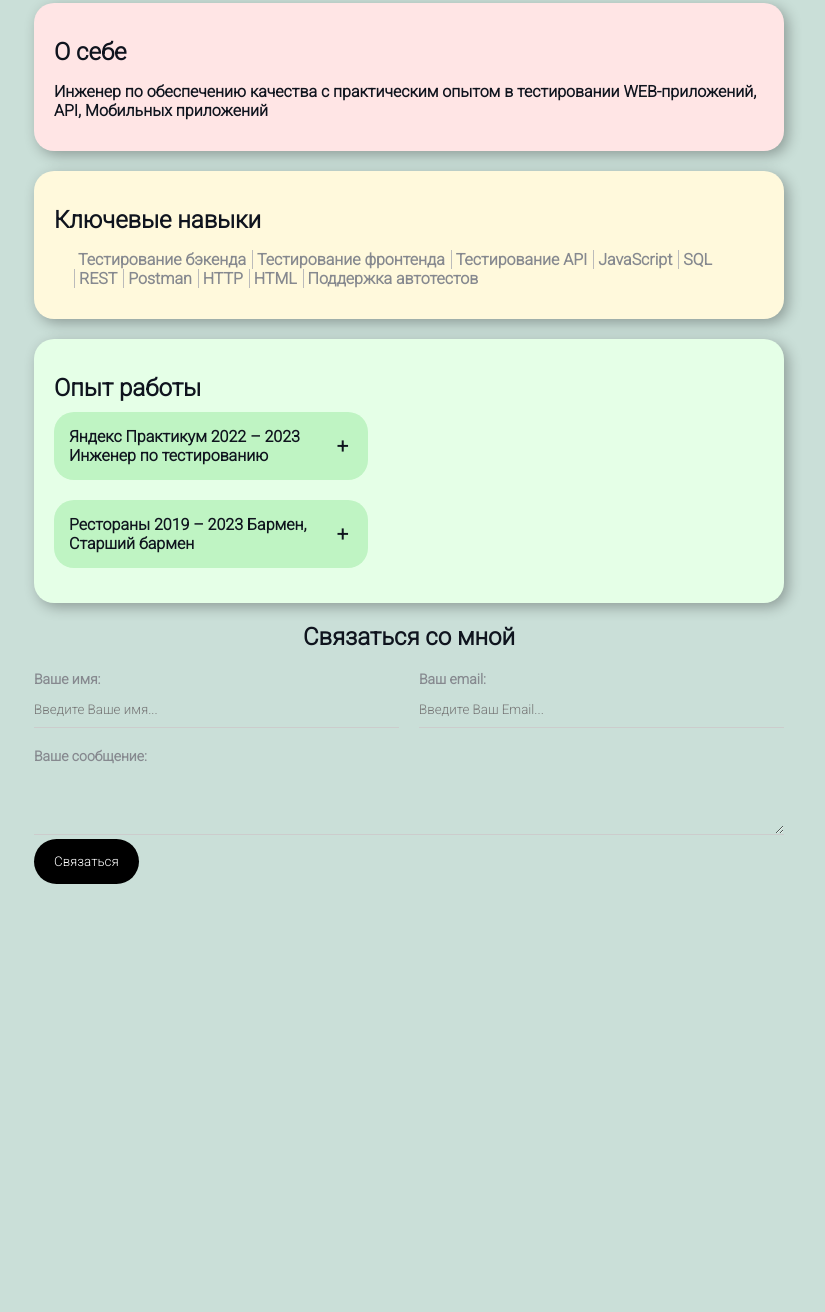
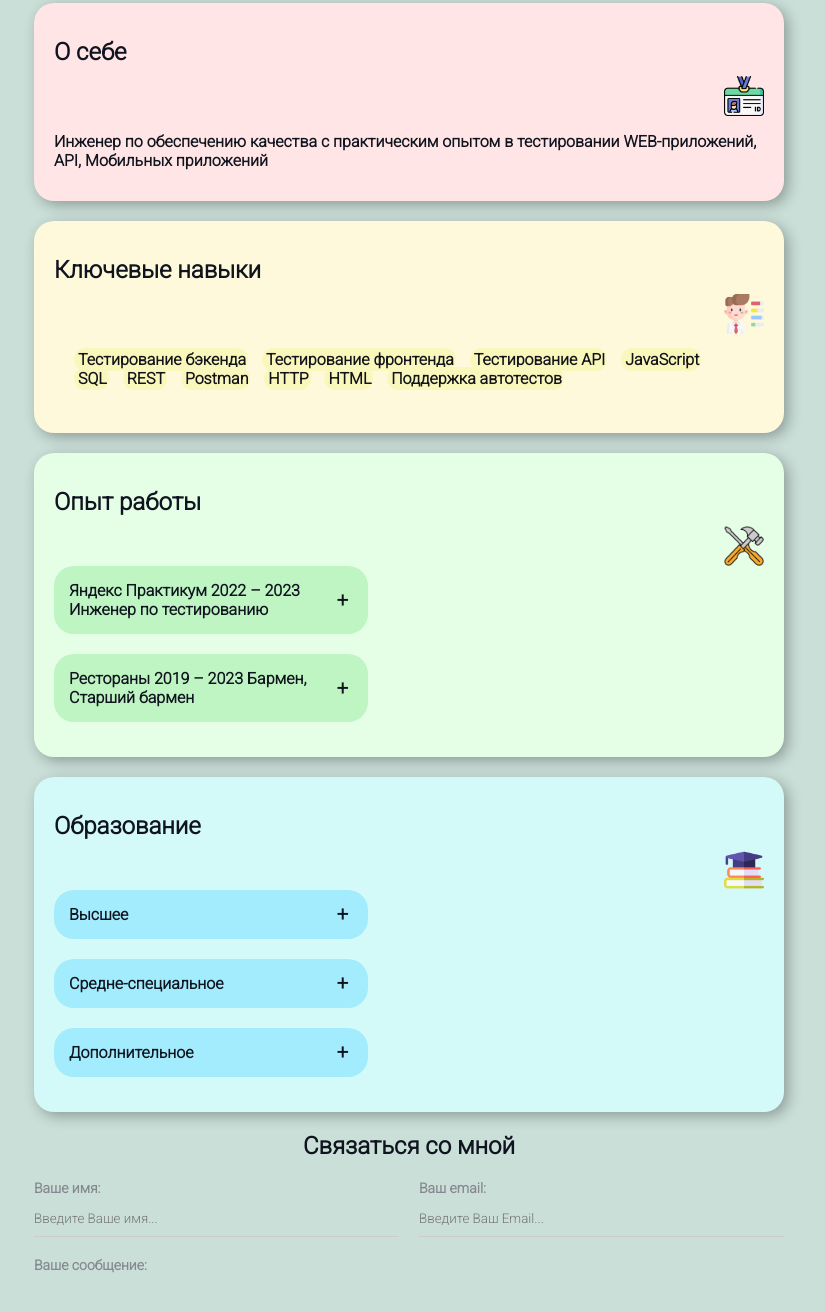
Before and after one commit to PavelSAMSON/My_Resume, a plain HTML site: page index.html in a window 1280 px wide. Shown: the part 305-1617 px from the top of the page, without its empty margins (231-1056 px from the left). Drawn offline with Linux system fonts and the light colour scheme.

Commit message:
19.05.23

```diff
--- a/index.html
+++ b/index.html
@@ -24,6 +24,7 @@
 
     <div class="card bg-red">
     <h2>О себе</h2>
+    <img src="Osebe.png" alt="img" class="osebe">
     <p>
       Инженер по обеспечению качества с практическим опытом в тестировании WEB-приложений, API, Мобильных приложений
     </p>
@@ -32,6 +33,7 @@
 
     <div class="card bg-yellow">
   <h2>Ключевые навыки</h2>
+  <img src="skills.png" alt="img" class="skills">
   <ol class="list">
       <li>Тестирование бэкенда</li>
       <li>Тестирование фронтенда</li>
@@ -49,7 +51,9 @@
 
     <div class="card bg-green" id="color">
       <h2>Опыт работы</h2>
-        <div class="accordion">Яндекс Практикум  2022 – 2023  Инженер по тестированию</div>
+      <img src="Molot.png" alt="img" class="Molot">
+        <div class="accordion">
+          Яндекс Практикум  2022 – 2023  Инженер по тестированию</div>
             <div class="content">
               <ol class="list-two">
                 <li>Тестировал веб-приложения на соответствие функциональным и нефункциональным требованиям.</li>
@@ -74,6 +78,27 @@
                 <li>Консультация в выборе напитков;
                 <li>Работа с кассой.
               </ol>
+            </div>
+    </div>
+
+    <div class="card" id="Obr">
+      <h2>Образование</h2>
+      <img src="Obr.png" alt="img" class="Books">
+        <div class="accordion">Высшее</div>
+            <div class="content">
+              <p>Омский государственный университет путей сообщения (ОмГУПС) 2018 - 2024</p>
+              <p>Электрический транспорт железных дорог</p>
+              <p>Инженер путей сообщения</p>
+            </div>
+        <div class="accordion">Средне-специальное</div>
+            <div class="content">
+              <p>Барнаульский лицей железнодорожного транспорта (БЛЖДТ) 2015-2018</p>
+              <p>Помощник машиниста тепловоза</p>
+            </div>
+        <div class="accordion">Дополнительное</div>
+            <div class="content">
+              <p>Яндекс Практикум 2022-2023</p>
+              <p>Инженер по тестированию</p>
             </div>
     </div>
 
--- a/styles.css
+++ b/styles.css
@@ -82,6 +82,10 @@ a:visited {
   background: #ffe5e5;
 }
 
+#Obr {
+  background: #d4f9f9;
+}
+
 .card {
   padding: 15px 20px;
   margin-bottom: 20px;
@@ -95,15 +99,17 @@ a:visited {
 
 .list {
   padding: 0 20px;
+  margin-bottom: 30px;
 }
 
 .list li {
-  color: #86898f;
-  margin-bottom: 10px;
+  color: #121419;
+  margin-bottom: 100px;
+  margin-right: 10px;
   display: inline;
-  padding-right: 20px;
-  border-left: 1px solid #bbb;
-  padding: 0 2px 0 4px;
+  padding: 2px 2px 2px 4px;
+  background-color: #faf7bc;
+  border-radius: 20px;
 }
 
 li:first-child {
@@ -122,15 +128,6 @@ li:first-child {
 
 .container #color .accordion::after {
   content: "+";
-  position: absolute;
-  right: 20px;
-  top: 50%;
-  transform: translateY(-50%);
-  font-size: 20px;
-}
-
-.container #color .accordion.active::after {
-  content: "\2014";
   position: absolute;
   right: 20px;
   top: 50%;
@@ -208,3 +205,44 @@ li:first-child {
 .date {
   padding-bottom: 30px;
 }
+
+#Obr .accordion {
+  background-color: #a3ecfe;
+}
+
+.container #Obr .accordion::after {
+  content: "+";
+  position: absolute;
+  right: 20px;
+  top: 50%;
+  transform: translateY(-50%);
+  font-size: 20px;
+}
+
+.Molot {
+  display: block;
+  margin-left: auto;
+  height: 40px;
+  width: 40px;
+}
+
+.Books {
+  display: block;
+  margin-left: auto;
+  height: 40px;
+  width: 40px;
+}
+
+.skills {
+  display: block;
+  margin-left: auto;
+  height: 40px;
+  width: 40px;
+}
+
+.osebe {
+  display: block;
+  margin-left: auto;
+  height: 40px;
+  width: 40px;
+}
```
Also changed, not shown: Molot.png (added), Obr.png (added), Osebe.png (added), skills.png (added), 1 other file.
